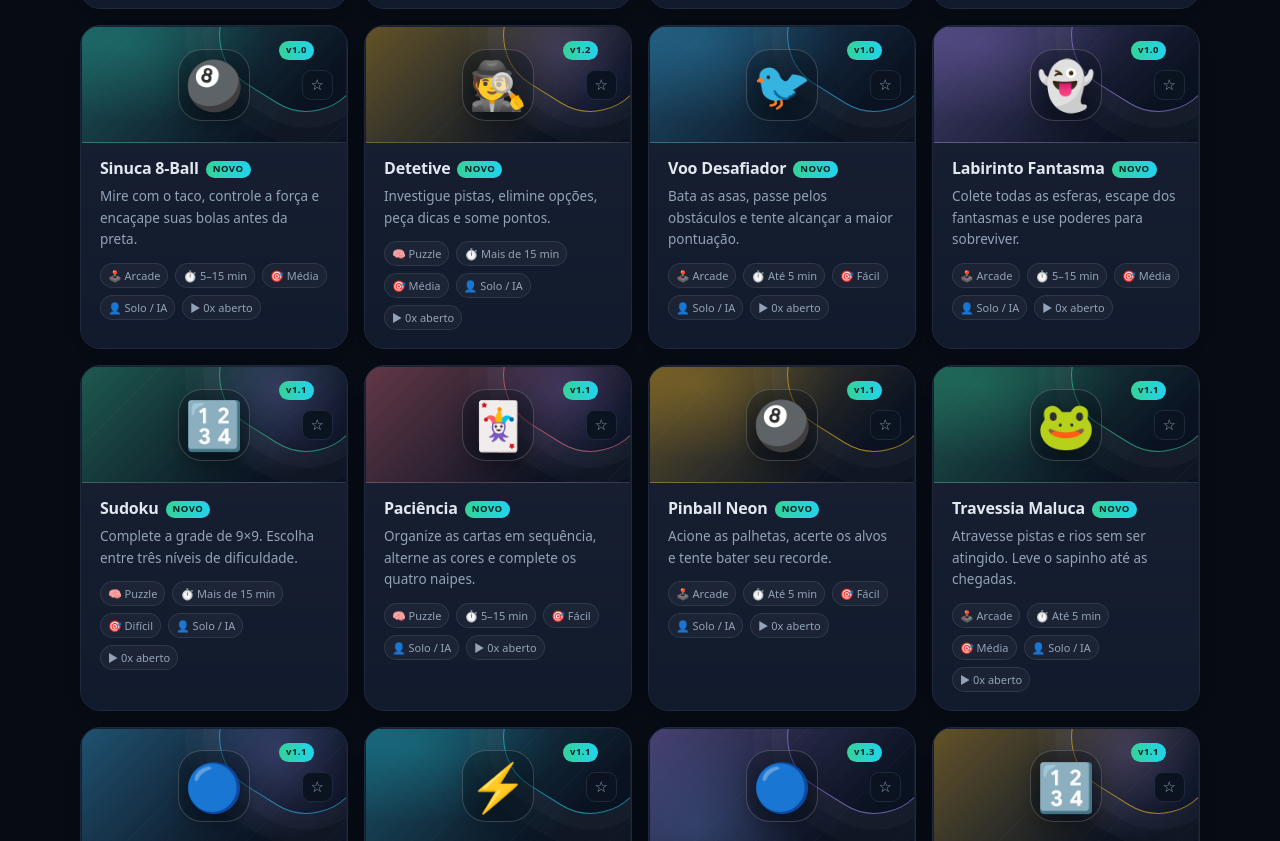
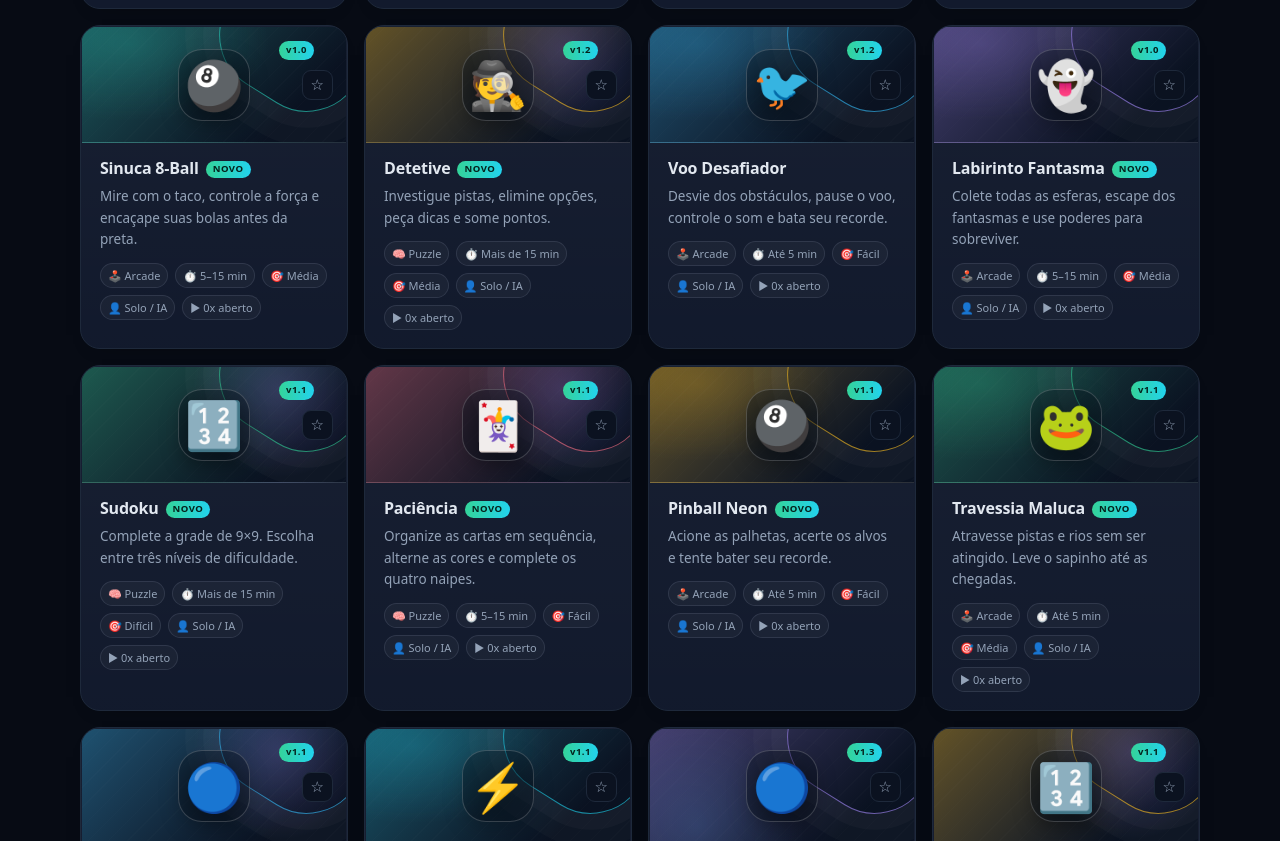
Before and after one commit to jhoncorretor2025-blip/jogos, a plain HTML site: page index.html in a window 1280 px wide. Shown: the part 2760-3601 px from the top of the page. Drawn offline with Linux system fonts and the light colour scheme.

Commit message:
chore(arcade): atualiza Voo Desafiador e catálogo v4.39

```diff
--- a/index.html
+++ b/index.html
@@ -9,7 +9,7 @@
 <meta name="apple-mobile-web-app-capable" content="yes">
 <meta name="apple-mobile-web-app-title" content="Jogos do Jhon">
 <meta name="apple-mobile-web-app-status-bar-style" content="black-translucent">
-<title>Jogos do Jhon · v4.38</title>
+<title>Jogos do Jhon · v4.39</title>
 <meta property="og:title" content="Jogos do Jhon · Arcade">
 <meta property="og:description" content="Arcade de jogos web do Jhon com jogos para jogar no celular ou PC.">
 <meta property="og:type" content="website">
@@ -631,10 +631,10 @@
     </div>
 
     <div class="card" data-category="arcade" data-href="games/voo-desafiador.html" style="--accent:#38bdf8;--glow:rgba(56,189,248,.20)">
-      <span class="tag new">v1.0</span>
+      <span class="tag new">v1.2</span>
       <span class="ico">🐦</span>
-      <p class="name">Voo Desafiador <em class="new">NOVO</em></p>
-      <p class="desc">Bata as asas, passe pelos obstáculos e tente alcançar a maior pontuação.</p>
+      <p class="name">Voo Desafiador</p>
+      <p class="desc">Desvie dos obstáculos, pause o voo, controle o som e bata seu recorde.</p>
     </div>
 
     <div class="card" data-category="arcade" data-href="games/labirinto.html" style="--accent:#a78bfa;--glow:rgba(167,139,250,.20)">
@@ -1688,7 +1688,7 @@ installBtn.addEventListener('click',async()=>{
  if(deferredInstall){deferredInstall.prompt();const choice=await deferredInstall.userChoice;deferredInstall=null;installBtn.textContent=choice.outcome==='accepted'?'✅ Instalação solicitada':'📲 Instalar app';}
  else alert('Para instalar no celular:\n\nAndroid: abra o menu do navegador e escolha “Instalar aplicativo” ou “Adicionar à tela inicial”.\niPhone/iPad: no Safari, toque em Compartilhar e depois em “Adicionar à Tela de Início”.\n\nA opção aparece quando o navegador oferece suporte à instalação.');
 });
-if('serviceWorker' in navigator){window.addEventListener('load',()=>navigator.serviceWorker.register('./service-worker.js?v=4.38',{scope:'./',updateViaCache:'none'}).catch(e=>console.warn('PWA: não foi possível registrar o modo offline.',e)))}
+if('serviceWorker' in navigator){window.addEventListener('load',()=>navigator.serviceWorker.register('./service-worker.js?v=4.39',{scope:'./',updateViaCache:'none'}).catch(e=>console.warn('PWA: não foi possível registrar o modo offline.',e)))}
 renderAll();
 })();
 </script></body>
```
